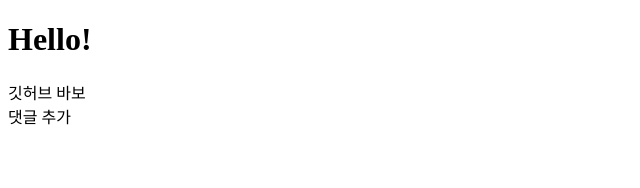
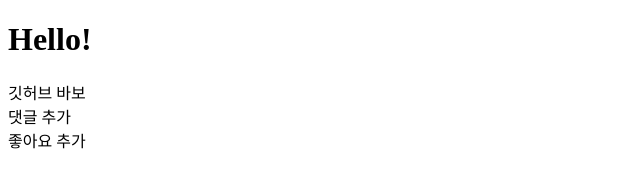
Before and after one commit to niceeom1103/belleparis, a plain HTML site: page index.html in a window 1280 px wide. Shown: the full height of the page, 0-640 px from the left. Drawn offline with Linux system fonts and the light colour scheme.

Commit message:
좋아요 추가

```diff
--- a/index.html
+++ b/index.html
@@ -10,5 +10,6 @@
     <h1>Hello!</h1>
     <div>깃허브 바보</div>
     <div>댓글 추가</div>
+    <div>좋아요 추가</div>
 </body>
 </html>
```
